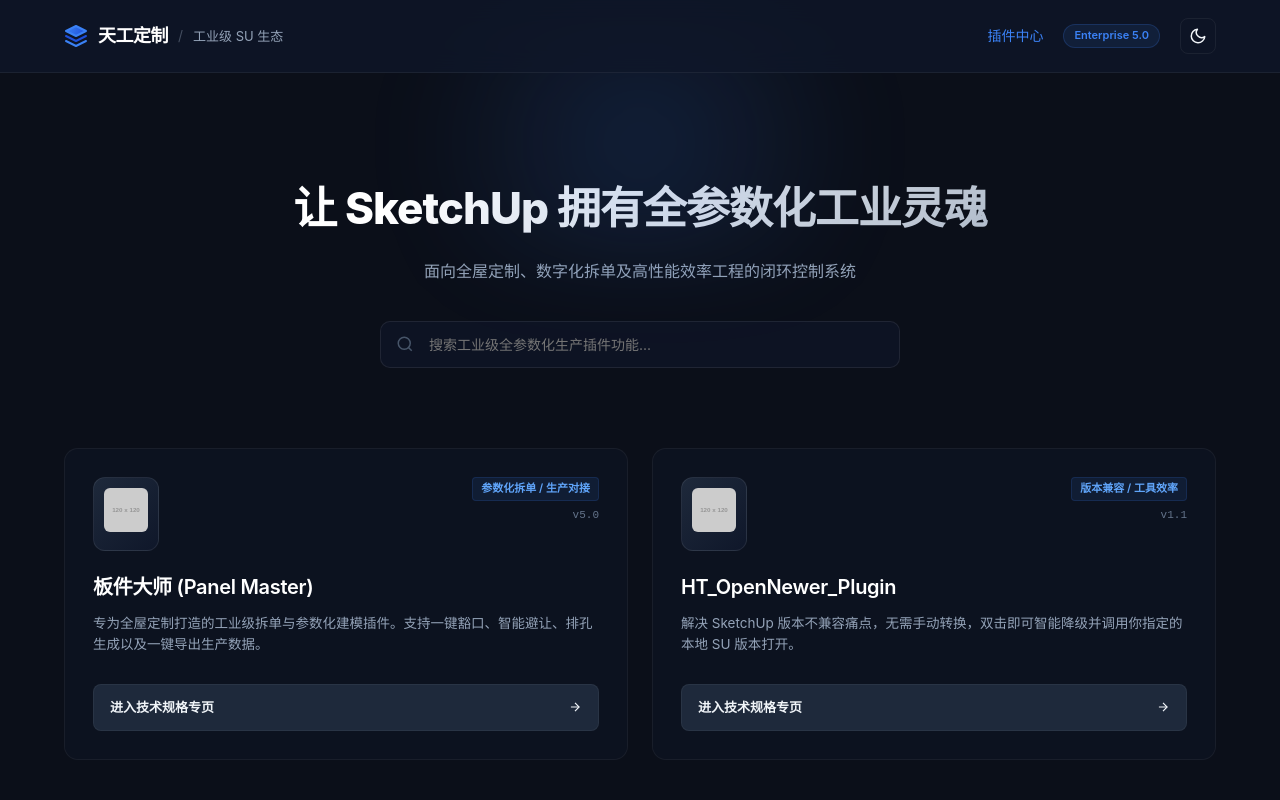
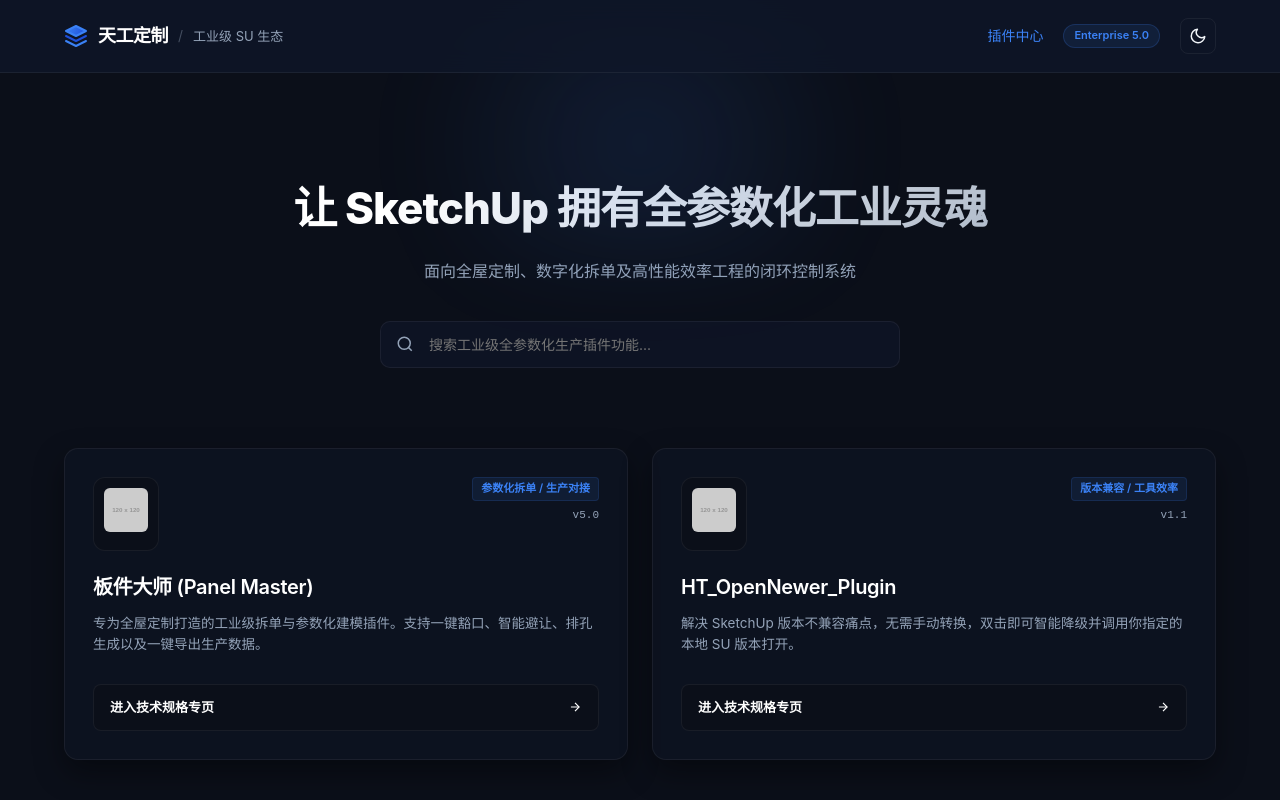
Before and after one commit to rui5man/su-plugins-site, a Vue app: page / in a window 1280 px wide. Shown: the top 800 px of the page. Built offline with nearby package versions, Linux system fonts and the light colour scheme.

Commit message:
Update Home.vue

```diff
--- a/src/views/Home.vue
+++ b/src/views/Home.vue
@@ -13,7 +13,6 @@
 
     <div class="plugin-grid">
       <div v-for="plugin in filteredPlugins" :key="plugin.id" class="glass-card">
-        <div class="card-glow"></div>
         <div class="card-header">
           <div class="icon-wrapper">
             <img :src="plugin.icon" :alt="plugin.name" />
@@ -51,37 +50,34 @@
 <style scoped>
 .home-container { position: relative; }
 
-/* 头部背光效果 */
 .hero-section { text-align: center; position: relative; padding: 60px 0 80px; }
-.glow-effect { position: absolute; top: -100px; left: 50%; transform: translateX(-50%); width: 600px; height: 260px; background: radial-gradient(circle, rgba(59,130,246,0.15) 0%, rgba(0,0,0,0) 70%); filter: blur(40px); pointer-events: none; }
+.glow-effect { position: absolute; top: -100px; left: 50%; transform: translateX(-50%); width: 600px; height: 260px; background: radial-gradient(circle, rgba(59,130,246,0.12) 0%, rgba(0,0,0,0) 70%); filter: blur(40px); pointer-events: none; }
 
-.gradient-title { font-size: 44px; font-weight: 800; background: linear-gradient(135deg, #ffffff 30%, #94a3b8 100%); -webkit-background-clip: text; -webkit-text-fill-color: transparent; letter-spacing: -1px; margin-bottom: 16px; }
-.hero-subtitle { font-size: 16px; color: #94a3b8; max-width: 600px; margin: 0 auto 36px; font-weight: 400; }
+.gradient-title { font-size: 44px; font-weight: 800; background: var(--gradient-title); -webkit-background-clip: text; -webkit-text-fill-color: transparent; letter-spacing: -1px; margin-bottom: 16px; }
+.hero-subtitle { font-size: 16px; color: var(--text-muted); max-width: 600px; margin: 0 auto 36px; font-weight: 400; }
 
-/* 搜索框高级渲染 */
 .search-wrapper { max-width: 520px; margin: 0 auto; position: relative; }
-.search-icon { position: absolute; left: 16px; top: 50%; transform: translateY(-50%); width: 18px; height: 18px; color: #475569; }
-.search-wrapper input { width: 100%; background: rgba(15, 23, 42, 0.6); border: 1px solid rgba(255, 255, 255, 0.08); padding: 14px 20px 14px 48px; border-radius: 10px; font-size: 14px; color: #ffffff; outline: none; transition: all 0.3s cubic-bezier(0.4, 0, 0.2, 1); }
-.search-wrapper input:focus { border-color: #3b82f6; box-shadow: 0 0 20px rgba(59, 130, 246, 0.15); background: rgba(15, 23, 42, 0.9); }
+.search-icon { position: absolute; left: 16px; top: 50%; transform: translateY(-50%); width: 18px; height: 18px; color: var(--text-muted); }
+.search-wrapper input { width: 100%; background: var(--search-bg); border: 1px solid var(--border-color); padding: 14px 20px 14px 48px; border-radius: 10px; font-size: 14px; color: var(--text-title); outline: none; transition: all 0.3s ease; }
+.search-wrapper input:focus { border-color: #3b82f6; box-shadow: 0 0 20px rgba(59, 130, 246, 0.15); }
 
-/* 高级精致卡片 */
+/* 精致动态自适应卡片 */
 .plugin-grid { display: grid; grid-template-columns: repeat(auto-fill, minmax(380px, 1fr)); gap: 24px; }
-.glass-card { background: rgba(15, 23, 42, 0.4); border: 1px solid rgba(255, 255, 255, 0.05); border-radius: 14px; padding: 28px; display: flex; flex-direction: column; position: relative; overflow: hidden; transition: all 0.3s cubic-bezier(0.4, 0, 0.2, 1); }
-.glass-card:hover { transform: translateY(-5px); border-color: rgba(59, 130, 246, 0.3); box-shadow: 0 12px 30px rgba(0, 0, 0, 0.4); }
+.glass-card { background: var(--bg-card); border: 1px solid var(--border-color); border-radius: 14px; padding: 28px; display: flex; flex-direction: column; position: relative; overflow: hidden; transition: all 0.3s ease; box-shadow: var(--shadow-card); }
+.glass-card:hover { transform: translateY(-5px); border-color: var(--border-card-hover); }
 
 .card-header { display: flex; justify-content: space-between; align-items: flex-start; margin-bottom: 20px; }
-.icon-wrapper { background: linear-gradient(135deg, #1e293b 0%, #0f172a 100%); border: 1px solid rgba(255, 255, 255, 0.08); padding: 10px; border-radius: 12px; }
+.icon-wrapper { background: var(--bg-main); border: 1px solid var(--border-color); padding: 10px; border-radius: 12px; transition: background-color 0.3s; }
 .icon-wrapper img { width: 44px; height: 44px; border-radius: 6px; object-fit: cover; }
 
 .meta-zone { display: flex; flex-direction: column; align-items: flex-end; gap: 6px; }
-.category-tag { font-size: 11px; font-weight: 600; background: rgba(59,130,246,0.1); color: #60a5fa; padding: 2px 8px; border-radius: 4px; border: 1px solid rgba(59,130,246,0.15); }
-.version-tag { font-size: 11px; color: #64748b; font-family: monospace; }
+.category-tag { font-size: 11px; font-weight: 600; background: rgba(59,130,246,0.1); color: #3b82f6; padding: 2px 8px; border-radius: 4px; border: 1px solid rgba(59,130,246,0.15); }
+.version-tag { font-size: 11px; color: var(--text-muted); font-family: monospace; }
 
-.card-title { font-size: 20px; font-weight: 600; color: #ffffff; margin-bottom: 10px; letter-spacing: -0.3px; }
-.card-desc { font-size: 13.5px; color: #94a3b8; line-height: 1.6; margin-bottom: 28px; flex-grow: 1; display: -webkit-box; -webkit-line-clamp: 3; -webkit-box-orient: vertical; overflow: hidden; }
+.card-title { font-size: 20px; font-weight: 600; color: var(--text-title); margin-bottom: 10px; letter-spacing: -0.3px; }
+.card-desc { font-size: 13.5px; color: var(--text-muted); line-height: 1.6; margin-bottom: 28px; flex-grow: 1; display: -webkit-box; -webkit-line-clamp: 3; -webkit-box-orient: vertical; overflow: hidden; }
 
-/* 炫酷大厂按钮微交互 */
-.neon-btn { display: flex; align-items: center; justify-content: space-between; background: #1e293b; color: #f1f5f9; padding: 12px 16px; border-radius: 8px; font-size: 13px; font-weight: 600; border: 1px solid rgba(255, 255, 255, 0.05); transition: all 0.2s; }
+.neon-btn { display: flex; align-items: center; justify-content: space-between; background: var(--bg-main); color: var(--text-title); padding: 12px 16px; border-radius: 8px; font-size: 13px; font-weight: 600; border: 1px solid var(--border-color); transition: all 0.2s; }
 .neon-btn:hover { background: #3b82f6; color: #ffffff; border-color: #3b82f6; }
 .arrow-icon { width: 14px; height: 14px; transition: transform 0.2s; }
 .neon-btn:hover .arrow-icon { transform: translateX(4px); }
```
